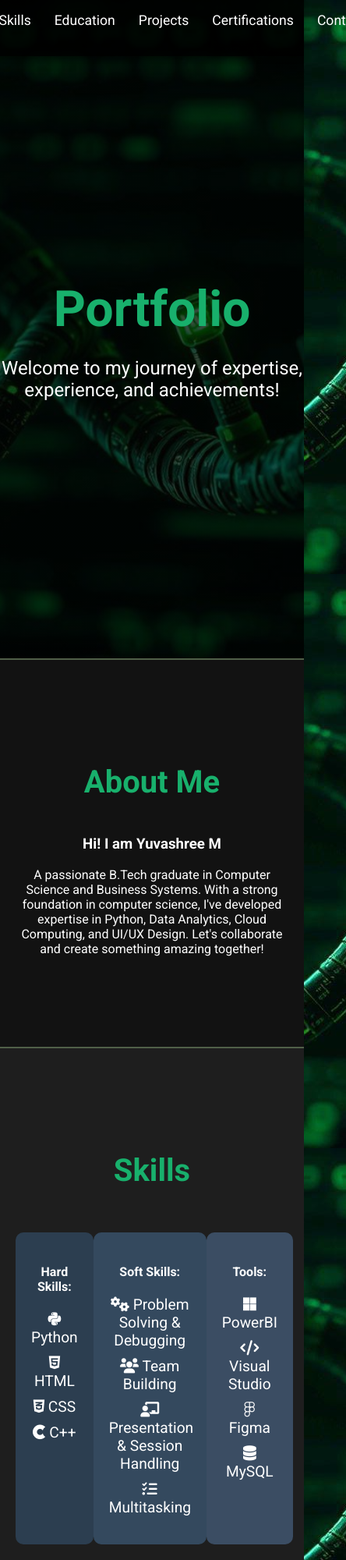
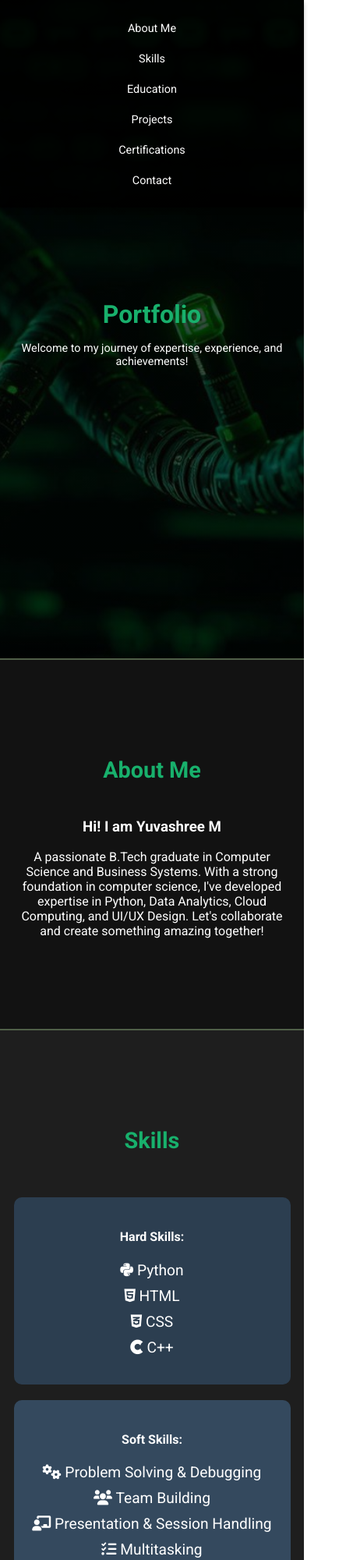
Before and after one commit to yuvashreemuthukumaran/CodeAlpha_Personal_Portfolio, a plain HTML site: page index.html in a window 390 px wide. Shown: the top 2000 px of the page at 78% size, 444 px wide, since content can reach past the window. Drawn offline with Linux system fonts and the light colour scheme.

Commit message:
Update styles.css

```diff
--- a/styles.css
+++ b/styles.css
@@ -1,7 +1,6 @@
-/* Font Import from google and font awesome */
+/* Font Import from Google and Font Awesome */
 @import url('https://fonts.googleapis.com/css2?family=Roboto:wght@400;500;700&display=swap');
 @import url('https://cdnjs.cloudflare.com/ajax/libs/font-awesome/5.15.4/css/all.min.css');
-
 
 /* Global Styles */
 body {
@@ -220,3 +219,69 @@ footer p {
     margin: 0;
     font-size: 1.9;
 }
+
+/* Responsive Styles */
+@media screen and (max-width: 1024px) {
+    header nav ul {
+        flex-direction: column;
+        align-items: center;
+    }
+    header nav ul li {
+        margin: 10px 0;
+    }
+    .hero h1 {
+        font-size: 3rem;
+    }
+    .hero p {
+        font-size: 1.2rem;
+    }
+    .skills-list {
+        flex-direction: column;
+        align-items: center;
+    }
+    .skills-list div {
+        width: 80%;
+        margin-bottom: 20px;
+    }
+    .projects-list {
+        flex-direction: column;
+        align-items: center;
+    }
+    .project-item {
+        width: 80%;
+        margin-bottom: 20px;
+    }
+}
+
+@media screen and (max-width: 768px) {
+    .hero h1 {
+        font-size: 2.5rem;
+    }
+    .hero p {
+        font-size: 1rem;
+    }
+    .section h2 {
+        font-size: 2rem;
+    }
+    .skills-list div {
+        width: 90%;
+    }
+    .project-item {
+        width: 90%;
+    }
+}
+
+@media screen and (max-width: 480px) {
+    header nav ul li a {
+        font-size: 0.9rem;
+    }
+    .hero h1 {
+        font-size: 2rem;
+    }
+    .hero p {
+        font-size: 0.9rem;
+    }
+    .section h2 {
+        font-size: 1.8rem;
+    }
+}
```
